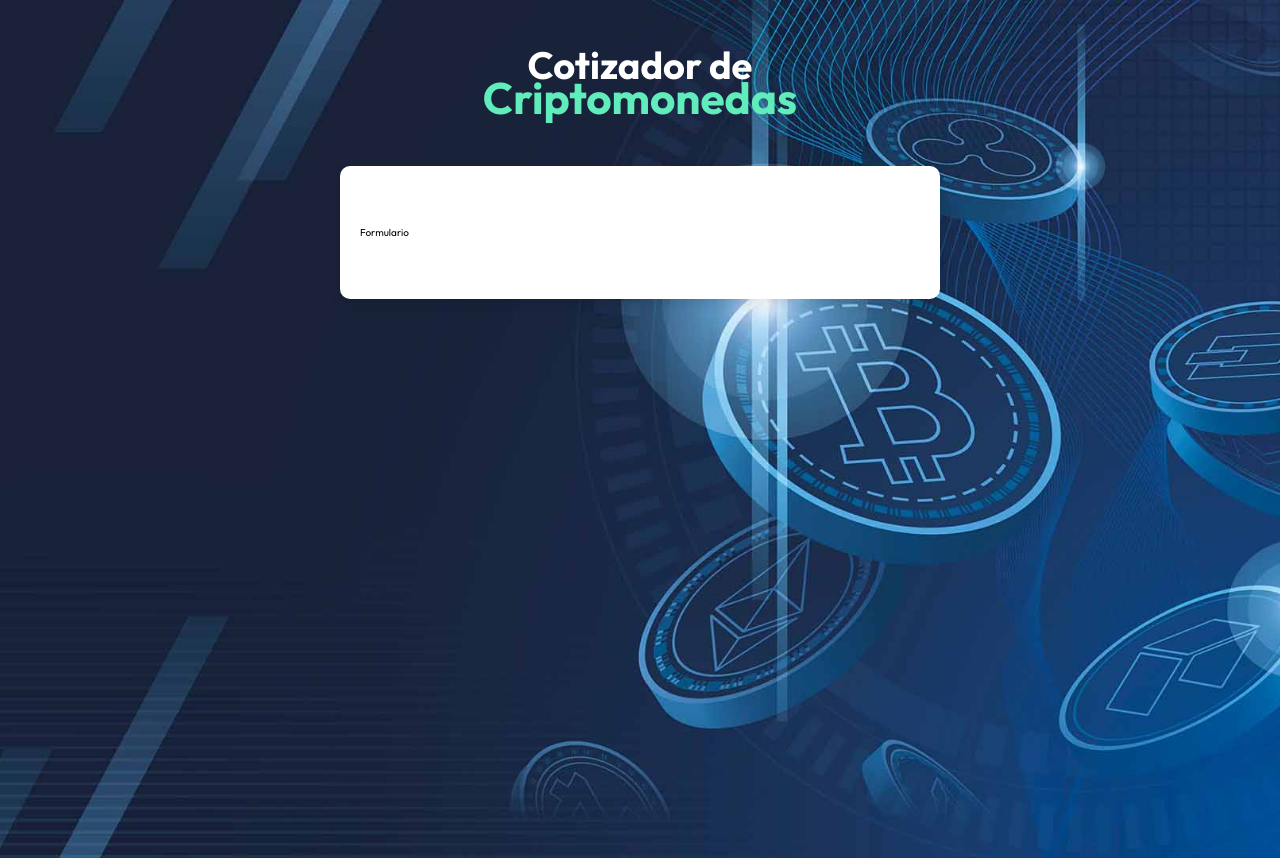
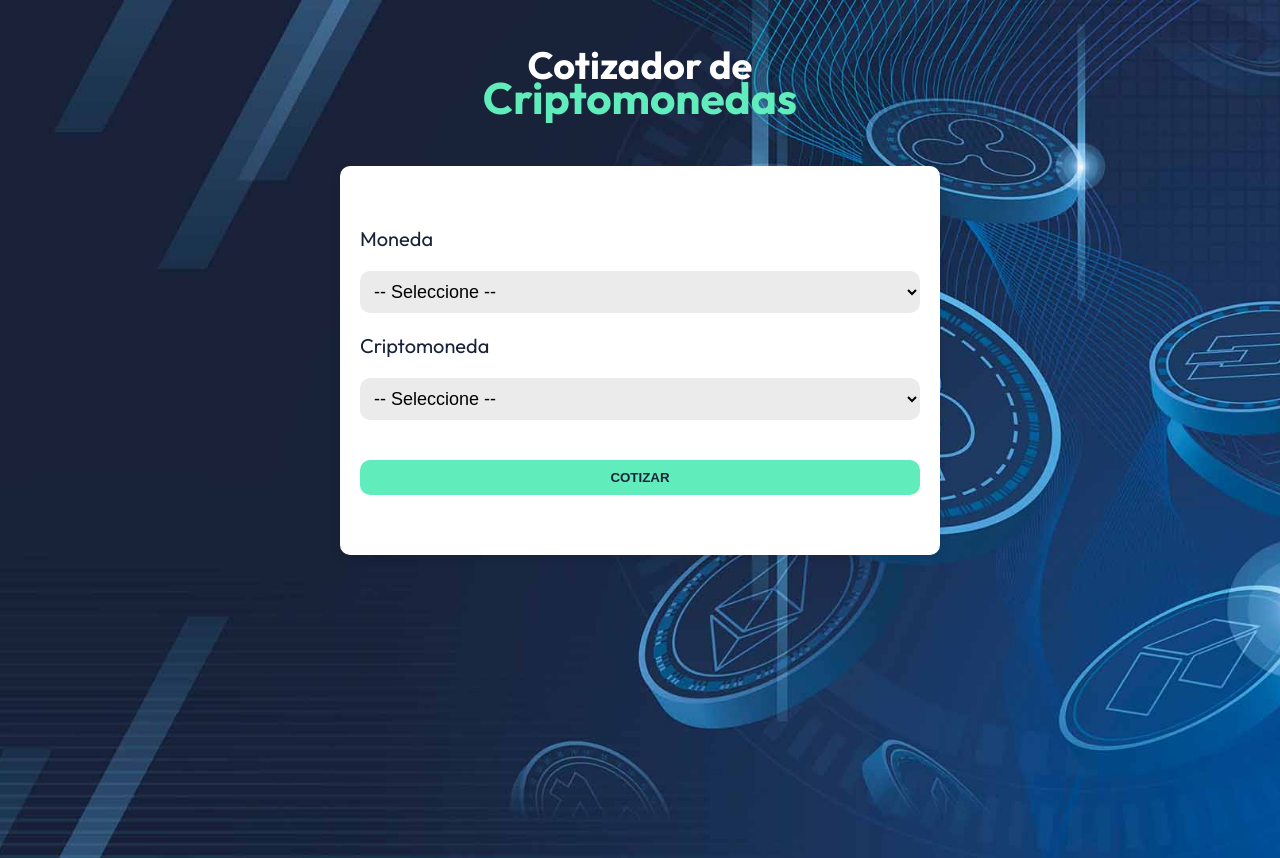
Before and after one commit to Fernixp/cripto-react-typescript, a React (Vite) app: page / in a window 1280 px wide. Built offline with nearby package versions, Linux system fonts and the light colour scheme.

Commit message:
feat: :sparkles: creqando formulario con sus estilos

```diff
--- a/src/App.tsx
+++ b/src/App.tsx
@@ -1,3 +1,5 @@
+import CriptoSearchForm from "./components/CriptoSearchForm"
+
 function App() {
 
   return (
@@ -5,7 +7,7 @@ function App() {
         <h1 className="app-title">Cotizador de <span>Criptomonedas</span></h1>
 
         <div className="content">
-          Formulario
+          <CriptoSearchForm />
         </div>
     </div>
   )
--- /dev/null
+++ b/src/components/CriptoSearchForm.tsx
@@ -0,0 +1,25 @@
+const CriptoSearchForm = () => {
+  return (
+    <form className="form">
+      <div className="field">
+        <label htmlFor="currency">Moneda</label>
+        <select name="currency" id="currency">
+          <option value="">-- Seleccione --</option>
+          {/* <option value="USD">Dólar Estadounidense</option>
+                    <option value="EUR">Euro</option> */}
+        </select>
+      </div>
+      <div className="field">
+        <label htmlFor="criptocurrency">Criptomoneda</label>
+        <select name="criptocurrency" id="criptocurrency">
+          <option value="">-- Seleccione --</option>
+          {/* <option value="BTC">Bitcoin</option>
+                    <option value="ETH">Ethereum</option> */}
+        </select>
+      </div>
+      <input type="submit" value="Cotizar" />
+    </form>
+  );
+};
+
+export default CriptoSearchForm;
--- a/src/index.css
+++ b/src/index.css
@@ -15,6 +15,7 @@ body {
   background-repeat: no-repeat;
   min-height: 100vh;
   font-family: "Outfit", sans-serif;
+  font-size: 2rem;
 }
 .container {
   max-width: 60rem;
@@ -42,3 +43,36 @@ body {
     border-radius: 1rem;
     box-shadow: rgba(0, 0, 0, 0.1) 0px 4px 12px;
 }
+
+.form,
+.field{
+  display: flex;
+  flex-direction: column;
+  gap: 2rem;
+}
+
+.form label{
+  color: var(--black);
+}
+.form select{
+  background-color: #ECEBEB;
+  border: none;
+  padding: 1rem;
+  border-radius: 1rem;
+  font-size: 1.8rem;
+}
+.form [type="submit"]{
+  background-color: var(--primary);
+  color: var(--black);
+  border: none;
+  cursor: pointer;
+  padding: 1rem 2rem;
+  border-radius: 1rem;
+  margin-top: 2rem;
+  font-weight: 900;
+  text-transform: uppercase;
+  transition: background-color 0.3s ease;
+}
+.form [type="submit"]:hover{
+  background-color: #0cb387;
+}
```
